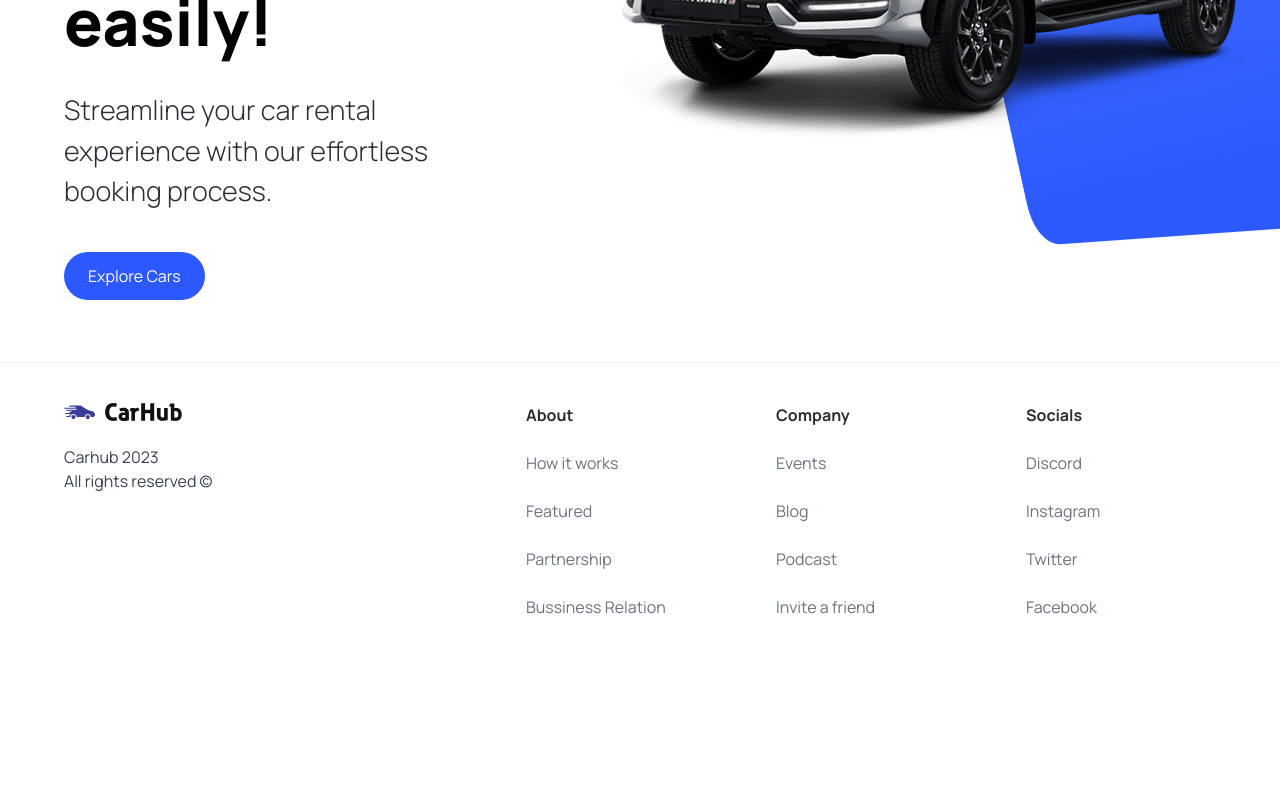
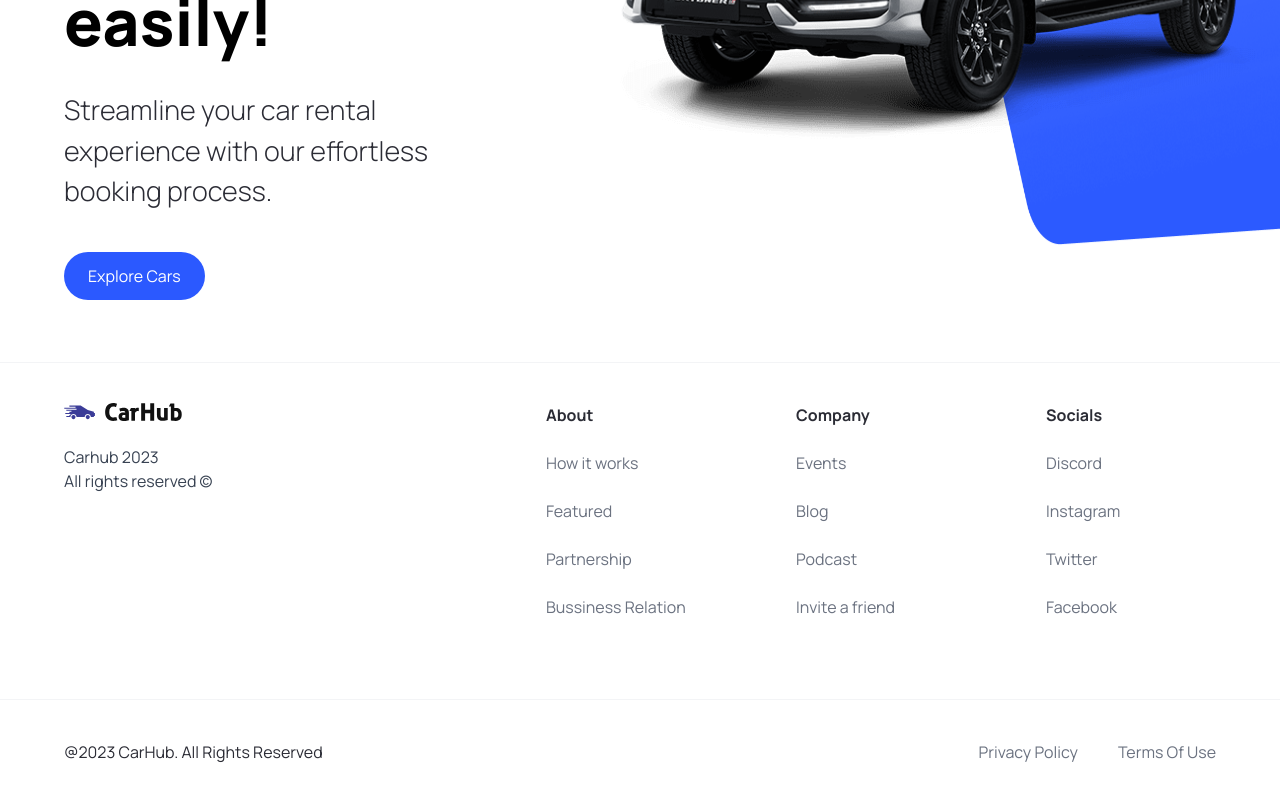
Before and after one commit to WilliamGiammona/car_showcase, a Next.js app: page / in a window 1280 px wide. Shown: the part 458-1258 px from the top of the page. Before the commit the page ends 1117 px from the top, so only its background shows below. Built offline with nearby package versions, Linux system fonts and the light colour scheme.

Commit message:
added Privacy Policy Links

```diff
--- a/components/Footer.tsx
+++ b/components/Footer.tsx
@@ -36,7 +36,17 @@
             </div>
           ))}
         </div>
-        <div className="flex justify-between items-center"></div>
+      </div>
+      <div className="flex justify-between items-center flex-wrap mt-10 border-t border-gray-100 sm:px-16 px-6 py-10">
+        <p>@2023 CarHub. All Rights Reserved</p>
+        <div className="footer__copyrights-link">
+          <Link href="/" className="text-gray-500">
+            Privacy Policy
+          </Link>
+          <Link href="/" className="text-gray-500">
+            Terms Of Use
+          </Link>
+        </div>
       </div>
     </footer>
   );
```
